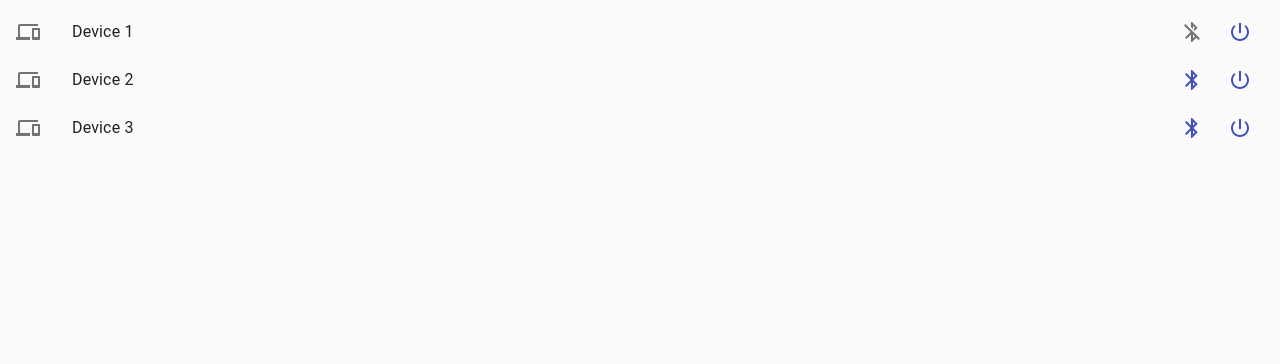
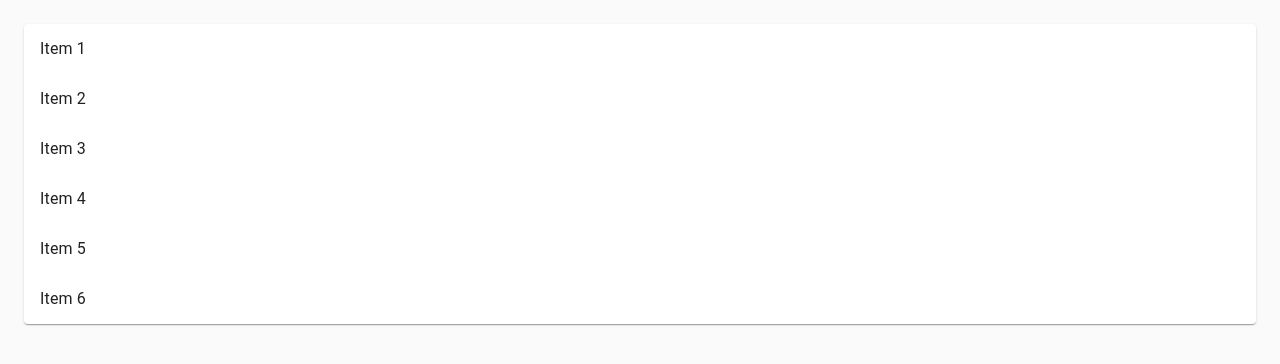
Before and after one commit to eliseuvideira/react-material-ui-cookbook, a React app: page / in a window 1280 px wide. Shown: the top 364 px of the page. Built offline with nearby package versions, Linux system fonts and the light colour scheme.

Commit message:
using react-virtualized library to render less items inside an list, for performance gains

```diff
--- a/package.json
+++ b/package.json
@@ -9,13 +9,15 @@
     "@material-ui/icons": "^4.9.1",
     "react": "^16.13.1",
     "react-dom": "^16.13.1",
-    "react-router-dom": "^5.1.2"
+    "react-router-dom": "^5.1.2",
+    "react-virtualized": "^9.21.2"
   },
   "devDependencies": {
     "@types/react": "^16.9.34",
     "@types/react-dom": "^16.9.6",
     "@types/react-hot-loader": "^4.1.1",
     "@types/react-router-dom": "^5.1.5",
+    "@types/react-virtualized": "^9.21.9",
     "@typescript-eslint/eslint-plugin": "^2.29.0",
     "@typescript-eslint/parser": "^2.29.0",
     "dotenv-webpack": "^1.7.0",
--- a/src/components/Page.tsx
+++ b/src/components/Page.tsx
@@ -1,3 +1,4 @@
+/* eslint-disable react/prop-types */
 import React, { useState } from 'react';
 import { makeStyles } from '@material-ui/core/styles';
 import Grid from '@material-ui/core/Grid';
@@ -7,66 +8,39 @@ import {
   ListItemText,
   List,
   Container,
-  ListItemIcon,
-  ListItemSecondaryAction,
-  IconButton,
+  Paper,
 } from '@material-ui/core';
-import PropTypes from 'prop-types';
-import BluetoothIcon from '@material-ui/icons/Bluetooth';
-import BluetoothDisabledIcon from '@material-ui/icons/BluetoothDisabled';
-import DevicesIcon from '@material-ui/icons/Devices';
-import PowerSettingsNewIcon from '@material-ui/icons/PowerSettingsNew';
+import { AutoSizer, List as VirtualList } from 'react-virtualized';
 
 const useStyles = makeStyles((theme) => ({
   root: {
     flexGrow: 1,
   },
-  subItem: {
-    paddingLeft: theme.spacing(3),
+  list: {
+    height: 300,
+  },
+  paper: {
+    margin: theme.spacing(3),
   },
 }));
 
-const MaybeBluetoothIcon: React.FC<{
-  bluetooth: boolean;
-  [key: string]: any;
-}> = ({ bluetooth, ...props }) =>
-  bluetooth ? (
-    <BluetoothIcon {...props} />
-  ) : (
-    <BluetoothDisabledIcon {...props} />
-  );
-
-MaybeBluetoothIcon.propTypes = {
-  bluetooth: PropTypes.bool.isRequired,
-};
-
 const Page = () => {
   const classes = useStyles();
-  const [devices, setDevices] = useState([
-    {
-      name: 'Device 1',
-      bluetooth: false,
-      power: true,
-    },
-    {
-      name: 'Device 2',
-      bluetooth: true,
-      power: true,
-    },
-    {
-      name: 'Device 3',
-      bluetooth: true,
-      power: true,
-    },
-  ]);
-
-  const onToggle = (index: number, prop: 'bluetooth' | 'power') => () => {
-    const newDevices = [...devices];
-    newDevices[index] = {
-      ...newDevices[index],
-      [prop]: !newDevices[index][prop],
-    };
-    setDevices(newDevices);
+  const [items] = useState(
+    new Array(1000).fill(null).map((_, i) => `Item ${i + 1}`),
+  );
+  const rowRenderer: (props: any) => any = ({
+    index,
+    isScrolling,
+    key,
+    style,
+  }) => {
+    const item = items[index];
+    return (
+      <ListItem button key={key} style={style}>
+        <ListItemText primary={isScrolling ? '...' : item} />
+      </ListItem>
+    );
   };
 
   return (
@@ -75,29 +49,21 @@ const Page = () => {
       <Container maxWidth="lg" disableGutters>
         <Grid container>
           <Grid item xs={12}>
-            <List>
-              {devices.map((device, index) => (
-                <ListItem key={index} button>
-                  <ListItemIcon>
-                    <DevicesIcon />
-                  </ListItemIcon>
-                  <ListItemText primary={device.name} />
-                  <ListItemSecondaryAction>
-                    <IconButton onClick={onToggle(index, 'bluetooth')}>
-                      <MaybeBluetoothIcon
-                        bluetooth={device.bluetooth}
-                        color={device.bluetooth ? 'primary' : undefined}
-                      />
-                    </IconButton>
-                    <IconButton onClick={onToggle(index, 'power')}>
-                      <PowerSettingsNewIcon
-                        color={device.power ? 'primary' : undefined}
-                      />
-                    </IconButton>
-                  </ListItemSecondaryAction>
-                </ListItem>
-              ))}
-            </List>
+            <Paper className={classes.paper}>
+              <List className={classes.list} disablePadding>
+                <AutoSizer disableHeight>
+                  {({ width }) => (
+                    <VirtualList
+                      width={width}
+                      height={300}
+                      rowHeight={50}
+                      rowCount={items.length}
+                      rowRenderer={rowRenderer}
+                    />
+                  )}
+                </AutoSizer>
+              </List>
+            </Paper>
           </Grid>
         </Grid>
       </Container>
```
Also changed, not shown: 1 other file (tests, documents, lock files or other folders).
